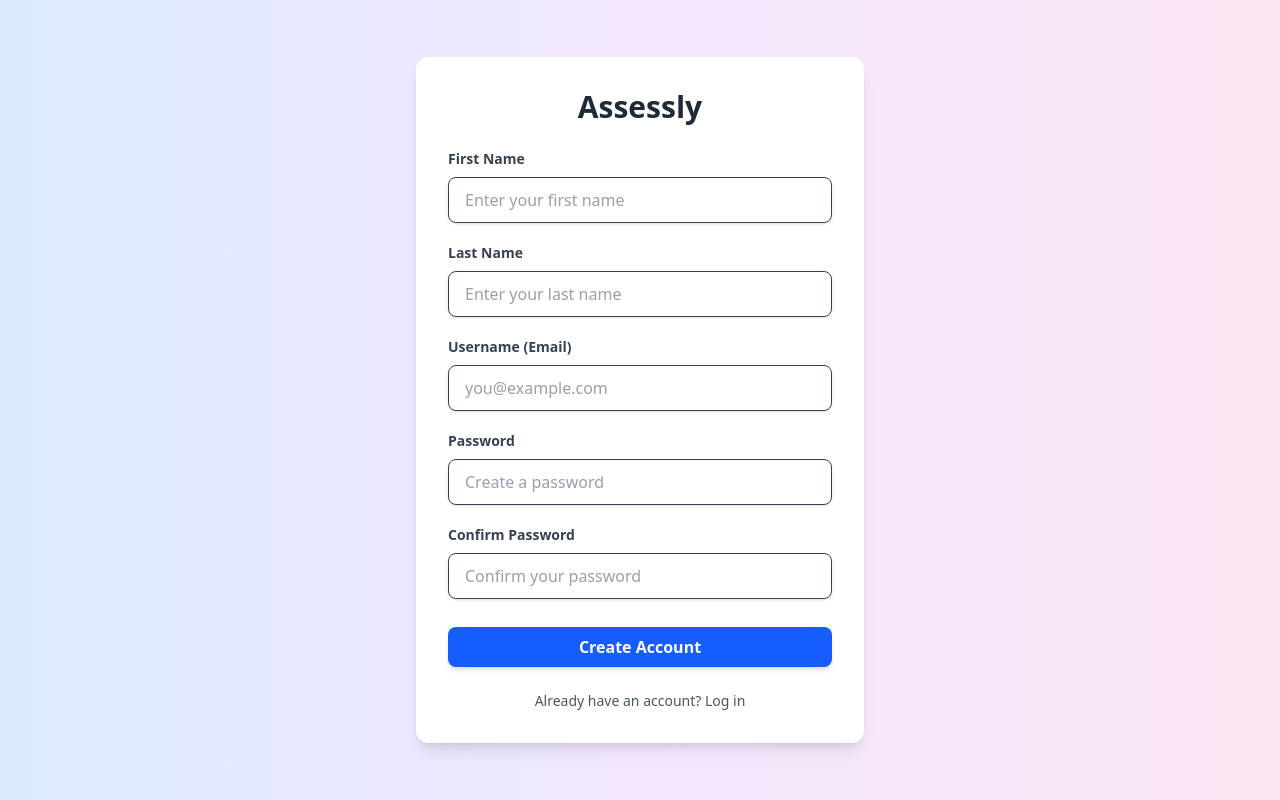
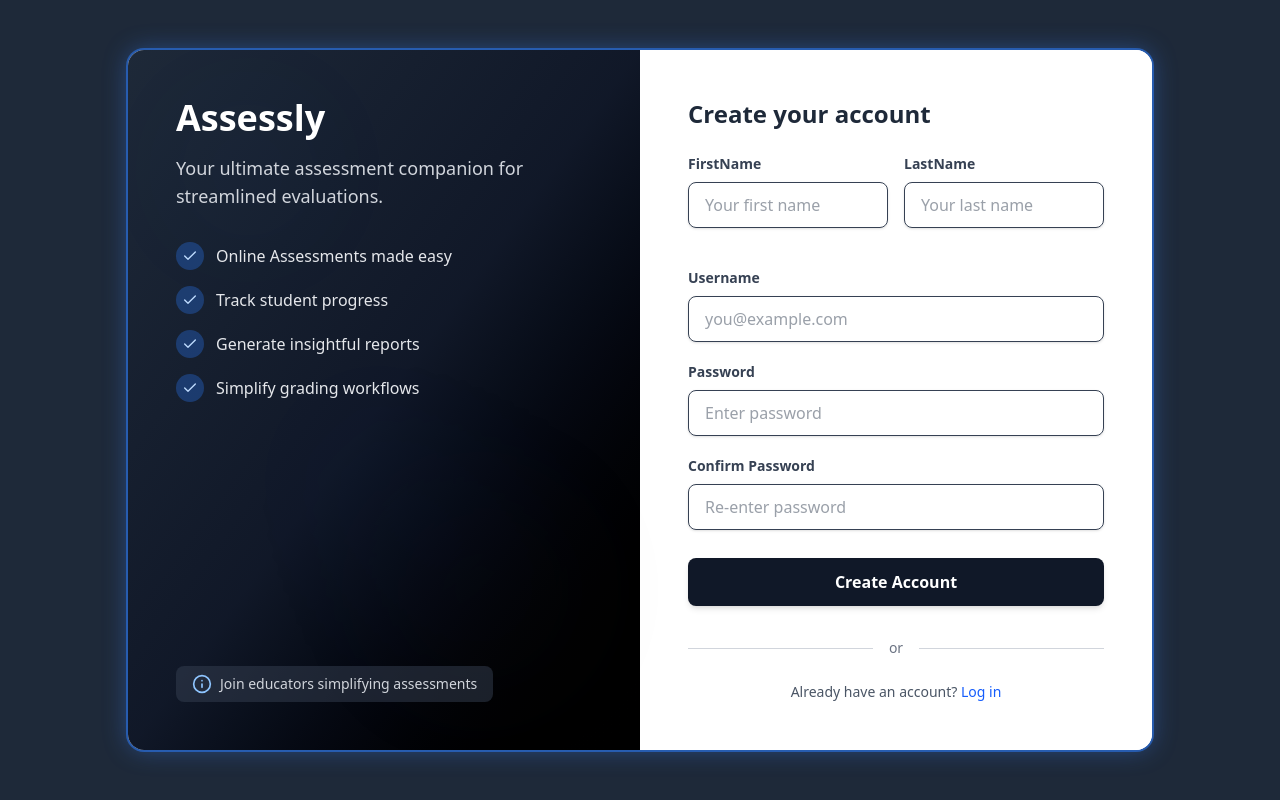
Before and after one commit to SatoruZati/Assessly, a React (Vite) app in the folder Client/: page / in a window 1280 px wide. Built offline with nearby package versions, Linux system fonts and the light colour scheme.

Commit message:
update the color theme of signup

```diff
--- a/Client/package.json
+++ b/Client/package.json
@@ -12,6 +12,7 @@
   "dependencies": {
     "@tailwindcss/vite": "^4.1.4",
     "axios": "^1.8.4",
+    "lucide-react": "^0.492.0",
     "react": "^19.0.0",
     "react-dom": "^19.0.0",
     "react-router-dom": "^7.5.1",
--- a/Client/src/pages/Signup.tsx
+++ b/Client/src/pages/Signup.tsx
@@ -2,6 +2,7 @@ import { useRef } from "react";
 import { useNavigate } from "react-router-dom";
 import axios from "axios";
 import Input from "../Components/Input";
+import { Check, Info } from "lucide-react";
 
 const Signup: React.FC = () => {
   const usernameRef = useRef<HTMLInputElement>(null);
@@ -45,7 +46,7 @@ const Signup: React.FC = () => {
         if (error.response.status === 409) {
           alert("Signup Failed: Username already exists!");
         } else {
-          alert(`Signup Failed: ${error.response.data.message || 'Server error'}`);
+          alert(`Signup Failed: ${error.response.data?.message || 'Server error'}`);
         }
       } else if (error.request) {
         console.error("Error Request:", error.request);
@@ -58,82 +59,89 @@ const Signup: React.FC = () => {
   }
 
   return (
-    <div className="flex items-center justify-center min-h-screen bg-gradient-to-r from-blue-100 via-purple-100 to-pink-100 p-4">
-      <div className="w-full max-w-md p-8 space-y-6 bg-white rounded-xl shadow-lg">
-        <h1 className="text-3xl font-bold text-center text-gray-800">
-          Assessly
-        </h1>
+    <div className="flex items-center justify-center min-h-screen bg-gray-800 pt-10 pb-10">
+      <div className="flex w-full max-w-5xl overflow-hidden rounded-2xl bg-white ring-2 ring-blue-500/50 shadow-[0_0_25px_rgba(59,130,246,0.4)]">
+        <div className="hidden md:flex md:flex-col justify-between w-1/2 bg-gradient-to-br from-gray-800 via-gray-900 to-black p-12 text-white relative">
+           <div className="absolute top-0 left-0 w-full h-full opacity-10">
+            <div className="absolute top-10 left-10 w-40 h-40 rounded-full bg-blue-400/30 blur-3xl animate-pulse"></div>
+            <div className="absolute bottom-10 right-10 w-60 h-60 rounded-full bg-gray-500/30 blur-3xl animate-pulse delay-1000"></div>
+            <div className="absolute top-1/2 left-1/3 w-40 h-40 rounded-full bg-blue-600/20 blur-3xl animate-pulse delay-500"></div>
+          </div>
+          <div className="relative z-10">
+            <h1 className="text-4xl font-bold mb-4 font-sans">Assessly</h1>
+            <p className="text-lg text-gray-300 mb-8">
+              Your ultimate assessment companion for streamlined evaluations.
+            </p>
+            <div className="space-y-4">
+              {[
+                "Online Assessments made easy",
+                "Track student progress ",
+                "Generate insightful reports",
+                "Simplify grading workflows",
 
+              ].map((text, index) => (
+                <div key={index} className="flex items-center space-x-3">
+                  <div className="bg-blue-500/30 p-1.5 rounded-full">
+                    <Check className="h-4 w-4 text-blue-200" />
+                  </div>
+                  <span className="text-gray-200">{text}</span>
+                </div>
+              ))}
+            </div>
+          </div>
+          <div className="relative z-10 mt-auto">
+            <div className="inline-flex items-center space-x-2 bg-gray-700/50 px-4 py-2 rounded-lg">
+              <Info className="h-5 w-5 text-blue-300" />
+              <span className="text-gray-300 text-sm">Join educators simplifying assessments</span>
+            </div>
+          </div>
+        </div>
+
+        <div className="w-full md:w-1/2 p-8 lg:p-12 flex flex-col justify-center bg-white">
+          <div className="md:hidden text-center mb-8">
+             <h2 className="text-3xl font-bold text-gray-900 font-sans">Assessly</h2>
+             <p className="text-gray-600">Streamlined evaluations</p>
+          </div>
+          <h3 className="text-2xl font-semibold text-gray-800 mb-6">Create your account</h3>
           <form
             onSubmit={(e) => {
               e.preventDefault();
               signup();
             }}
-          className="space-y-4"
+            className="space-y-5"
           >
-          <div className="mb-4">
-            <Input
-              label="First Name"
-              type="text"
-              placeholder="Enter your first name"
-              inputRef={firstnameRef}
-             />
+            <div className="grid grid-cols-1 sm:grid-cols-2 gap-x-4 gap-y-5">
+              <Input label="FirstName" type="text" placeholder="Your first name" inputRef={firstnameRef} />
+              <Input label="LastName" type="text" placeholder="Your last name" inputRef={lastnameRef} />
             </div>
-
-           <div className="mb-4">
-            <Input
-              label="Last Name"
-              type="text"
-              placeholder="Enter your last name"
-              inputRef={lastnameRef}
-             />
-          </div>
-
-           <div className="mb-4">
-            <Input
-              label="Username (Email)"
-              type="email"
-              placeholder="you@example.com"
-              inputRef={usernameRef}
-             />
-          </div>
-
-          <div className="mb-4">
-            <Input
-              label="Password"
-              type="password"
-              placeholder="Create a password"
-              inputRef={initialpassRef}
-             />
-          </div>
-
-           <div className="mb-4">
-            <Input
-              label="Confirm Password"
-              type="password"
-              placeholder="Confirm your password"
-              inputRef={passwordRef}
-             />
-          </div>
-
-
+            <Input label="Username" type="email" placeholder="you@example.com" inputRef={usernameRef} />
+            <Input label="Password" type="password" placeholder="Enter password" inputRef={initialpassRef} />
+            <Input label="Confirm Password" type="password" placeholder="Re-enter password" inputRef={passwordRef} />
             <div className="pt-2">
               <button
+                className="w-full bg-gray-900 hover:bg-gray-700 text-white font-bold py-3 px-4 rounded-lg focus:outline-none focus:ring-2 focus:ring-gray-500 focus:ring-opacity-50 transition-colors duration-300 ease-in-out shadow-md hover:shadow-lg"
                 type="submit"
-              className="w-full px-4 py-2 font-semibold text-white bg-blue-600 rounded-lg shadow-md hover:bg-blue-700 focus:outline-none focus:ring-2 focus:ring-blue-500 focus:ring-opacity-50 transition duration-200 ease-in-out"
               >
                 Create Account
               </button>
             </div>
           </form>
-
-        <div className="text-center text-sm text-gray-600">
-          <p>
-            Already have an account?{' '}
-            <a href="/signin" className="font-medium">
+          <div className="mt-8 text-center">
+            <div className="flex items-center justify-center">
+              <div className="flex-grow h-px bg-gray-300"></div>
+              <div className="mx-4 text-sm text-gray-500">or</div>
+              <div className="flex-grow h-px bg-gray-300"></div>
+            </div>
+            <p className="mt-6 text-sm text-gray-600">
+              Already have an account?{" "}
+              <a
+                href="/signin"
+                className="font-medium text-blue-600 hover:text-blue-700 hover:underline transition-colors duration-200"
+              >
                 Log in
               </a>
             </p>
+          </div>
         </div>
       </div>
     </div>
```
Also changed, not shown: 1 other file (tests, documents, lock files or other folders). Lines whose indentation alone changed are shown as unchanged.
